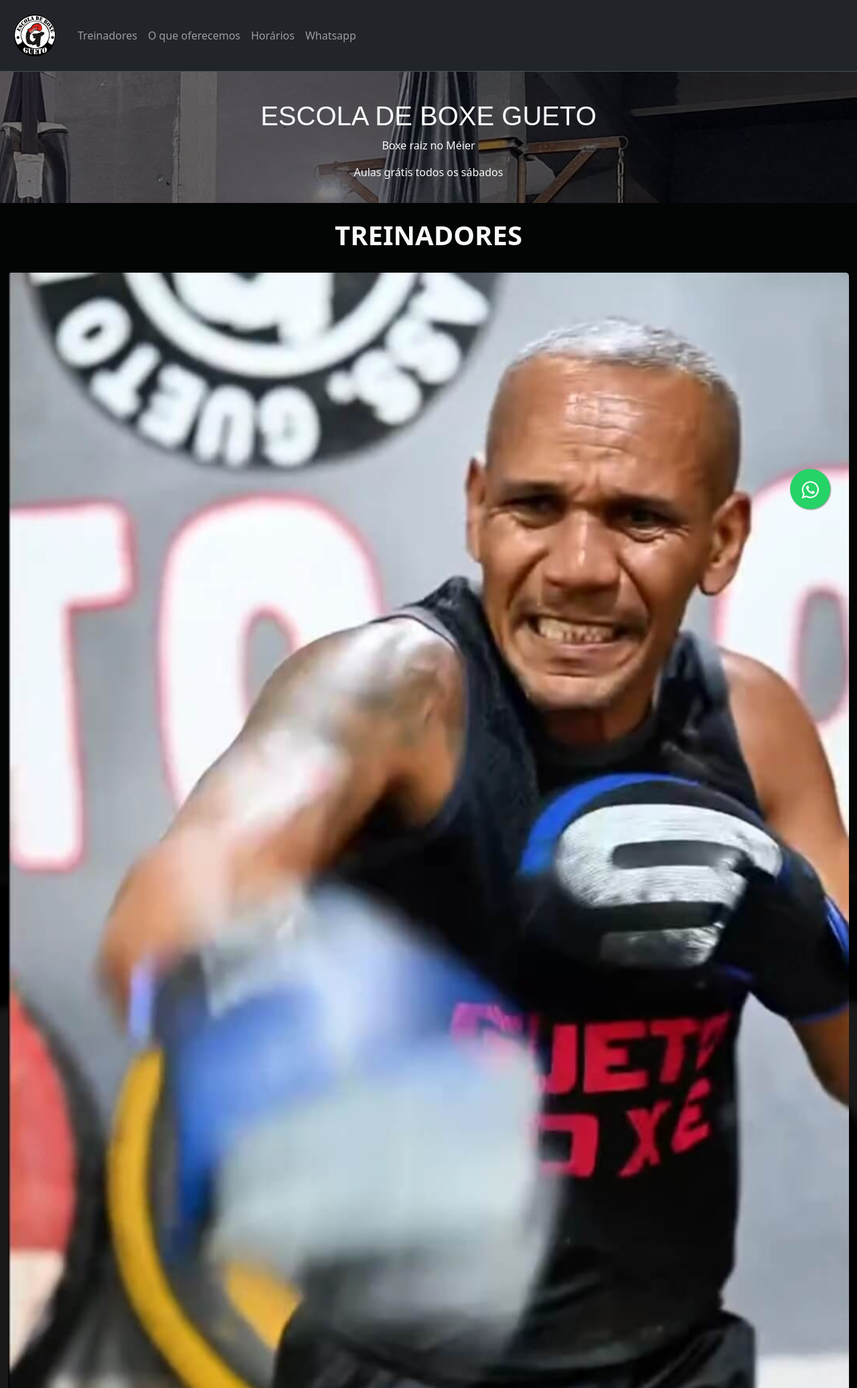
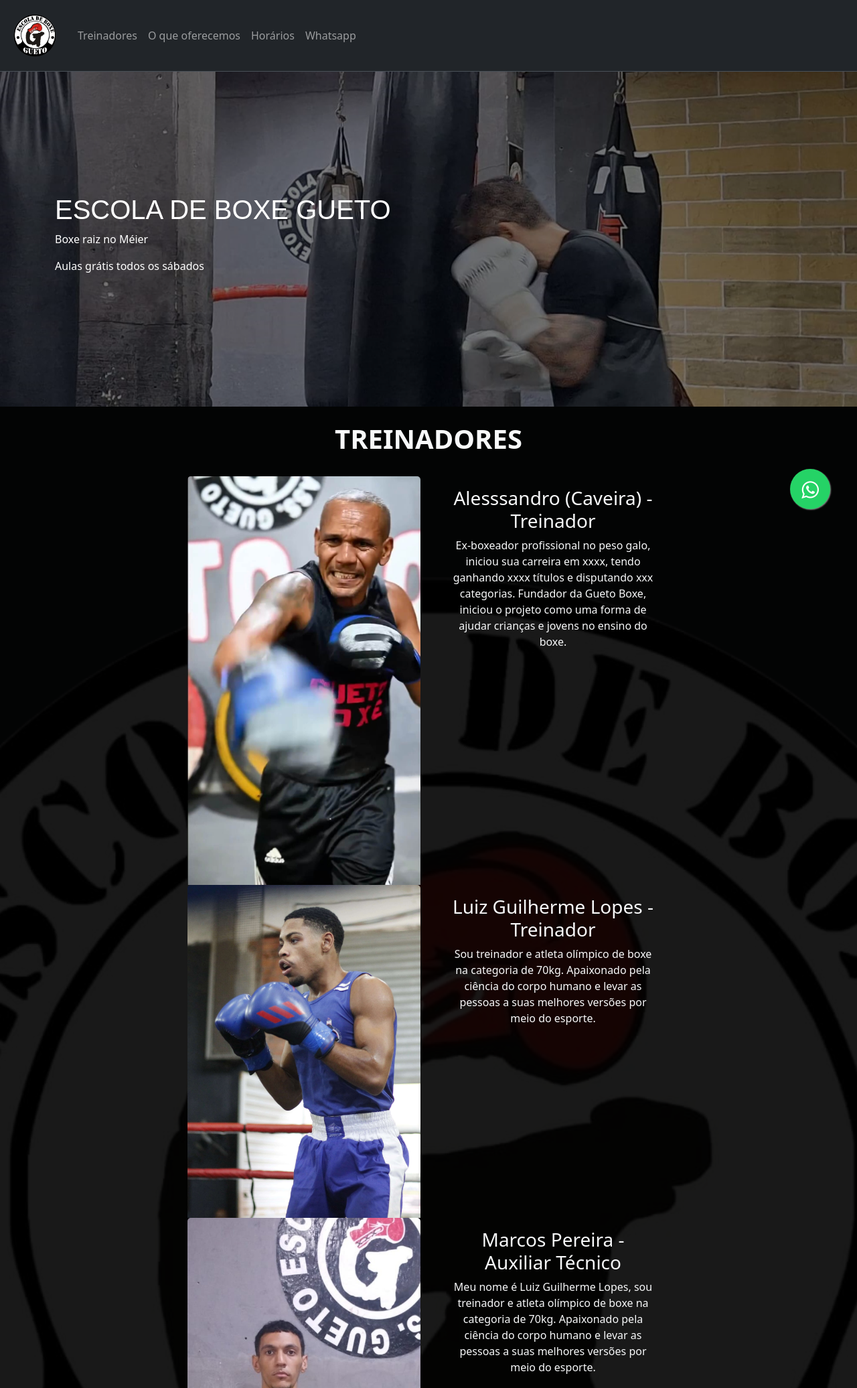
Before and after one commit to iagobalbino/gueto-boxe, a plain HTML site: page index.html in a window 1280 px wide. Shown: the top 2072 px of the page at 67% size. Drawn offline with nearby package versions, Linux system fonts and the light colour scheme; a web font is replaced by a local one.

Commit message:
Card atualizados

```diff
--- a/index.html
+++ b/index.html
@@ -39,7 +39,7 @@
     </div>
   </nav>
 
-  <header class="hero">
+  <!-- <header class="hero">
     <div class="image-overlay">
       <div class="text d-flex flex-column align-items-center justify-content-center text-light">
         <p class=" title h1">ESCOLA DE BOXE GUETO</p>
@@ -47,27 +47,103 @@
         <p>Aulas grátis todos os sábados</p>
       </div>
     </div>
-  </header>
+  </header> -->
 
-  <section class="gueto-background row mx-auto g-4 bg-dark text-center">
+  <section class="hero-section">
+    <div class="img-overlay text-white d-flex align-items-center">
+      <div class="container">
+        <div class="row align-items-center">
+          <div class="col-lg-6">
+            <h1 class="title">ESCOLA DE BOXE GUETO</h1>
+            <p>Boxe raiz no Méier</p>
+            <p>Aulas grátis todos os sábados</p>
+          </div>
+        </div>
+      </div>
+    </div>
+
+  </section>
+
+  <section class="gueto-background g-4 bg-dark text-center">
     <div class="container coach text-light">
       <p class="h2 fs-1 fw-bold py-4">TREINADORES</p>
 
-      <div class="col-12">
-        <div class="card border-0 rounded-0 bg-transparent text-light">
-          <img src="images\alessandro_gueto.JPG" class="card-img-top" alt="Alessandro Gomes">
-          <title>Alessandro Gomes (Caveira)</title>
-          <div class="card-body ">
-            <p class="h3">Alesssandro (Caveira) - Treinador</p>
-            <p class="card-text ">Ex-boxeador profissional no peso galo, iniciou sua carreira em xxxx, tendo ganhando xxxx títulos e disputando xxx categorias. Fundador da Gueto Boxe, iniciou o projeto como uma forma de ajudar crianças e jovens no ensino do boxe.</p>
+      <div class="row mx-auto d-flex justify-content-center">
+        <div class="col-12 col-md-4">
+          <div class="card border-0 rounded-0 bg-transparent text-light">
+            <img src="images\alessandro_gueto.JPG" class="card-img-top" alt="Alessandro Gomes">
+          </div>
+        </div>
+
+        <div class="col-12 col-md-4 flex-column d-flex ">
+          <div class="card border-0 rounded-0 bg-transparent text-light">
+            <div class="card-body align-items-center">
+              <p class="h3">Alesssandro (Caveira) - Treinador</p>
+              <p class="card-text ">Ex-boxeador profissional no peso galo, iniciou sua carreira em xxxx, tendo ganhando xxxx títulos e disputando xxx categorias. Fundador da Gueto Boxe, iniciou o projeto como uma forma de ajudar crianças e jovens no ensino do boxe.</p>
+            </div>
           </div>
         </div>
       </div>
 
-      <div class="col-12">
+      <div class="row mx-auto d-flex justify-content-center">
+        <div class="col-12 col-md-4">
+          <div class="card border-0 rounded-0 bg-transparent text-light">
+            <img src="images\luis_gueto.JPG" class="card-img-top" alt="Luis">
+
+          </div>
+        </div>
+
+        <div class="col-12 col-md-4">
+          <div class="card border-0 rounded-0 bg-transparent text-light">
+            <div class="card-body ">
+              <p class="h3">Luiz Guilherme Lopes - Treinador</p>
+              <p class="card-text">Sou treinador e atleta olímpico de boxe na categoria de 70kg. Apaixonado pela ciência do corpo humano e levar as pessoas a suas melhores versões por meio do esporte.</p>
+            </div>
+          </div>
+        </div>
+      </div>
+
+      <div class="row mx-auto d-flex justify-content-center">
+        <div class="col-12 col-md-4">
+          <div class="card border-0 rounded-0 bg-transparent text-light">
+            <img src="images\marcos_pereira.JPG" class="card-img-top" alt="Marcos Pereira">
+
+          </div>
+        </div>
+
+        <div class="col-12 col-md-4">
+          <div class="card border-0 rounded-0 bg-transparent text-light">
+            <title>Alessandro Gomes (Caveira)</title>
+            <div class="card-body ">
+              <p class="h3">Marcos Pereira - Auxiliar Técnico</p>
+              <p class="card-text">Meu nome é Luiz Guilherme Lopes, sou treinador e atleta olímpico de boxe na categoria de 70kg. Apaixonado pela ciência do corpo humano e levar as pessoas a suas melhores versões por meio do esporte.</p>
+            </div>
+          </div>
+        </div>
+      </div>
+
+      <div class="row mx-auto d-flex justify-content-center">
+        <div class="col-12 col-md-4">
+          <div class="card border-0 rounded-0 bg-transparent text-light">
+            <img src="images\gabriel_pitanca.JPG" class="card-img-top" alt="Gabriel">
+
+          </div>
+        </div>
+
+        <div class="col-12 col-md-4">
+          <div class="card border-0 rounded-0 bg-transparent text-light">
+            <div class="card-body ">
+              <p class="h3">Gabriel Pitança - Auxiliar Técnico</p>
+              <p class="card-text">Comecei aqui na academia em 2012 há 13 anos atrás e eu procurei a academia pra aprender um pouco de defesa pessoal pois eu era muito brigão com isso conheci o mestre caveira que me ensinou tudo sobre a nobre arte e me tornei um homem mais calmo, consciente dos meus atos, menos ansioso, uma pessoa mais segura e confiante, indico muito a academia, comecei aqui do zero sem saber nada e aprendi tudo aqui!</p>
+            </div>
+          </div>
+        </div>
+      </div>
+
+
+      <!-- <div class="col-12  col-md-4">
         <div class="card border-0 rounded-0 bg-transparent text-light">
           <img src="images\luis_gueto.JPG" class="card-img-top" alt="Alessandro Gomes">
-          <!-- <title>Luis - Treinador</title> -->
           <div class="card-body">
             <p class="h3">Luiz Guilherme Lopes - Treinador</p>
             <p class="card-text">, sou treinador e atleta olímpico de boxe na categoria de 70kg. Apaixonado pela ciência do corpo humano e levar as pessoas a suas melhores versões por meio do esporte.</p>
@@ -75,10 +151,9 @@
         </div>
       </div>
 
-      <div class="col-12">
+      <div class="col-12  col-md-4">
         <div class="card border-0 rounded-0 bg-transparent text-light">
           <img src="images\marcos_pereira.JPG" class="card-img-top" alt="Alessandro Gomes">
-          <!-- <title>Luis - Treinador</title> -->
           <div class="card-body">
             <p class="h3">Marcos Pereira - Auxiliar Técnico</p>
             <p class="card-text">Meu nome é Luiz Guilherme Lopes, sou treinador e atleta olímpico de boxe na categoria de 70kg. Apaixonado pela ciência do corpo humano e levar as pessoas a suas melhores versões por meio do esporte.</p>
@@ -86,17 +161,16 @@
         </div>
       </div>
 
-      <div class="col-12">
+      <div class="col-12  col-md-4">
         <div class="card border-0 rounded-0 bg-transparent text-light">
           <img src="images\gabriel_pitanca.JPG" class="card-img-top" alt="Alessandro Gomes">
-          <!-- <title>Luis - Treinador</title> -->
           <div class="card-body">
             <p class="h3">Gabriel Pitança - Auxiliar Técnico</p>
             <p class="card-text">Comecei aqui na academia em 2012 há 13 anos atrás e eu procurei a academia pra aprender um pouco de defesa pessoal pois eu era muito brigão com isso conheci o mestre caveira que me ensinou tudo sobre a nobre arte e me tornei um homem mais calmo, consciente dos meus atos, menos ansioso, uma pessoa mais segura e confiante, indico muito a academia, comecei aqui do zero sem saber nada e aprendi tudo aqui!</p>
           </div>
         </div>
       </div>
-    </div>
+    </div> -->
   </section>
 
   <main class="container-bg">
--- a/styles.css
+++ b/styles.css
@@ -2,7 +2,7 @@
   overflow: hidden;
 }
 
-.hero {
+/* .hero {
   background: url("images/gueto_hero.jpg") no-repeat;
   background-size: cover;
   height: 220px;
@@ -15,6 +15,20 @@
 
 .text {
   height: 220px;
+} */
+
+.hero-section {
+  background: url("images/gueto_hero.jpg") no-repeat;
+  background-size: cover;
+  background-position: center;
+  min-height: 500px;
+}
+
+.img-overlay {
+  background-color: rgba(0, 0, 0, 0.5);
+  background-size: cover;
+  background-position: center;
+  min-height: 500px;
 }
 
 .title {
```
